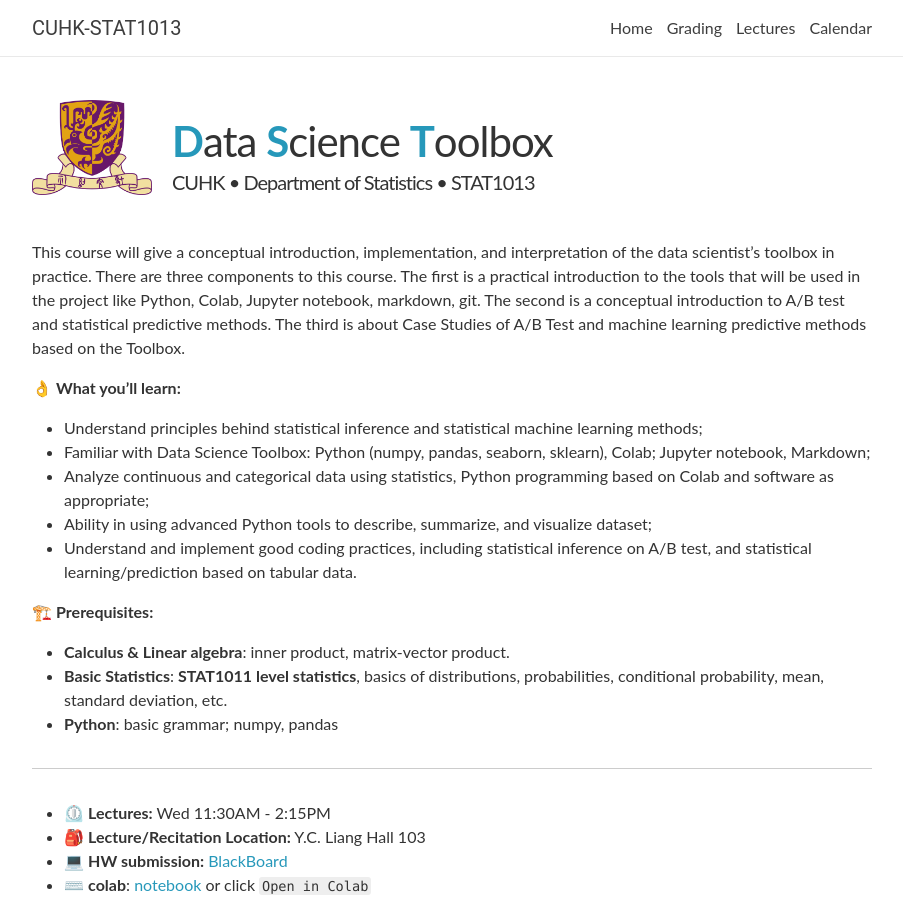
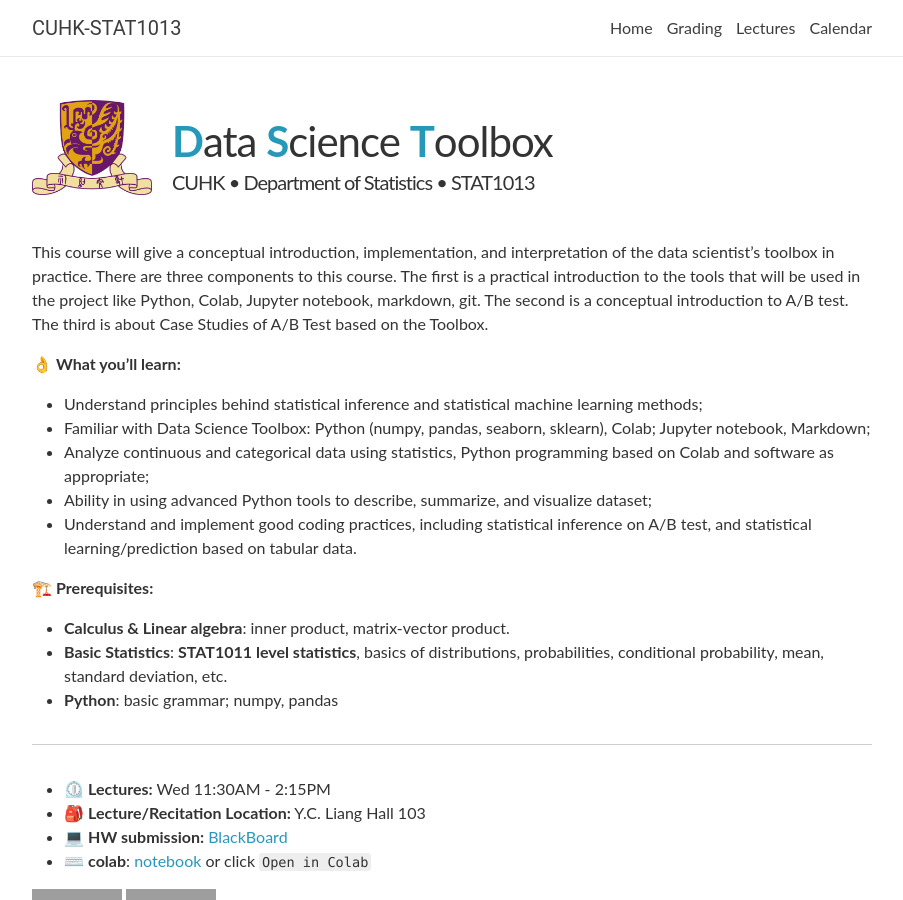
Before and after one commit to statmlben/CUHK-STAT1013, a Jekyll site: the page built from _pages/about.md, in a window 1280 px wide and 900 px high. Shown: the whole window, without its empty margins (188-1091 px from the left). Built offline with Jekyll 4.4.1, drawn with Linux system fonts in a browser that asks for light colours; nearby versions of some CDN libraries; comment, search, counter and statistics services are not loaded; grey boxes are pictures that could not be loaded.

Commit message:
update md

```diff
--- a/_pages/about.md
+++ b/_pages/about.md
@@ -7,7 +7,7 @@ logo: cuhk-logo.png
 news: true
 ---
 
-This course will give a conceptual introduction, implementation, and interpretation of the data scientist’s toolbox in practice. There are three components to this course. The first is a practical introduction to the tools that will be used in the project like Python, Colab, Jupyter notebook, markdown, git. The second is a conceptual introduction to A/B test and statistical predictive methods. The third is about Case Studies of A/B Test and machine learning predictive methods based on the Toolbox.
+This course will give a conceptual introduction, implementation, and interpretation of the data scientist’s toolbox in practice. There are three components to this course. The first is a practical introduction to the tools that will be used in the project like Python, Colab, Jupyter notebook, markdown, git. The second is a conceptual introduction to A/B test. The third is about Case Studies of A/B Test based on the Toolbox.
 
 👌 **What you'll learn:**
 
```
